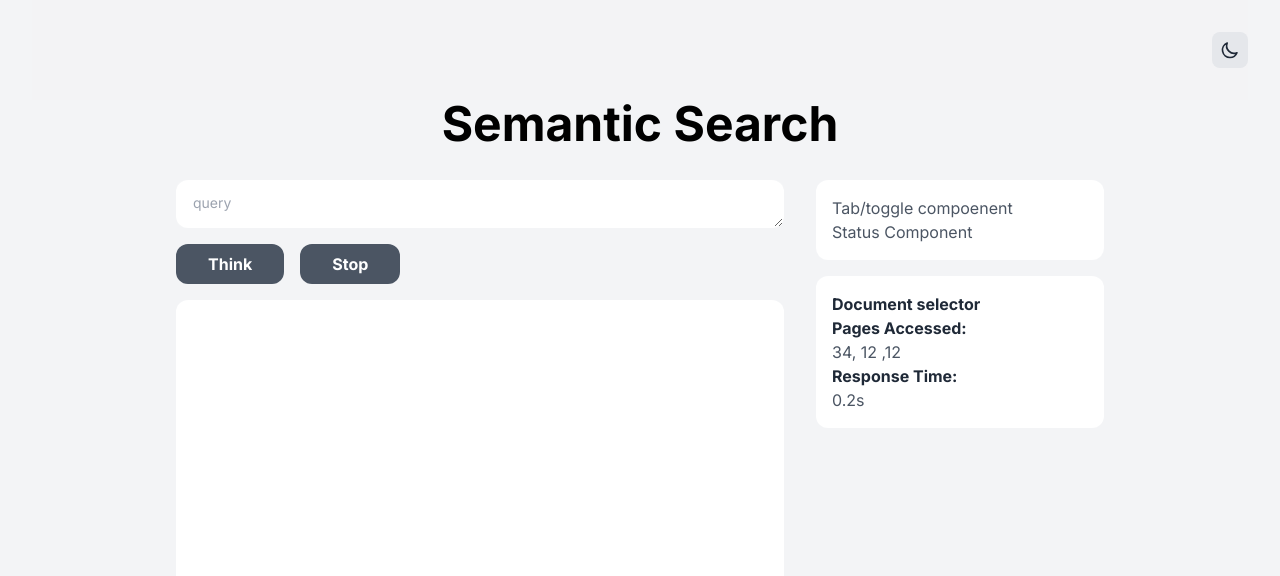
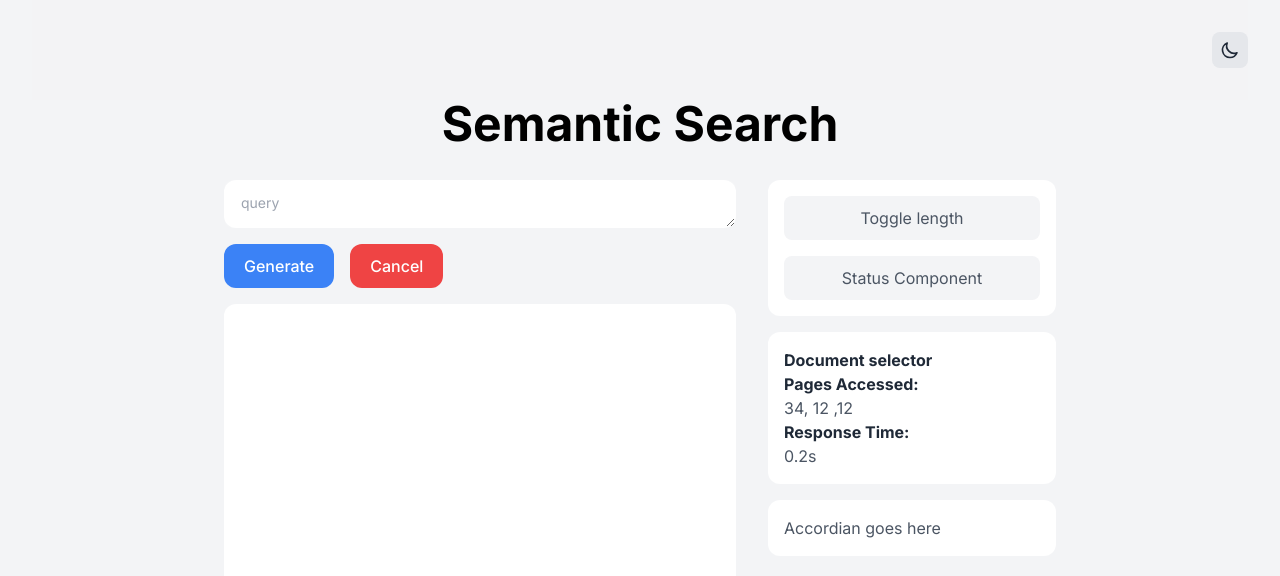
Before and after one commit to beverm2391/semantic-search-frontend-v2, a Next.js app: page / in a window 1280 px wide. Shown: the top 576 px of the page. Built offline with nearby package versions, Linux system fonts and the light colour scheme.

Commit message:
layout done

```diff
--- a/components/UI.js
+++ b/components/UI.js
@@ -17,11 +17,11 @@ export default function UI() {
                     />
                 </div>
                 <div className='buttons-container'>
-                    <Button className='bg-gray-600 text-white dark:bg-gray-400 dark:text-black font-bold py-2 px-8 rounded-xl hover:scale-[1.01] hover:bg-gray-500 mr-4'>
-                        Think
+                    <Button className='bg-blue-500 text-white font-medium py-[10px] px-[20px] rounded-xl hover:scale-[1.01] hover:bg-blue-400 mr-4'>
+                        Generate
                     </Button>
-                    <Button className='bg-gray-600 text-white dark:bg-gray-400 dark:text-black font-bold py-2 px-8 rounded-xl hover:scale-[1.01] hover:bg-gray-500 mr-4'>
-                        Stop
+                    <Button className='bg-red-500 text-white font-medium py-[10px] px-[20px] rounded-xl hover:scale-[1.01] hover:bg-red-400 mr-4'>
+                        Cancel
                     </Button>
                 </div>
                 <div className='output-container'>
@@ -29,9 +29,13 @@ export default function UI() {
                 </div>
             </div>
             <div className='col2 text-gray-600 dark:text-gray-400'>
-                <div className='settings-container'>
-                    <p>Tab/toggle compoenent</p>
-                    <p>Status Component</p>
+                <div className='settings-container flex flex-col'>
+                    <div className='flex justify-center items-center bg-gray-100 py-[10px] px-2 rounded-lg mb-4'>
+                        <p>Toggle length</p>
+                    </div>
+                    <div className='flex justify-center items-center bg-gray-100 py-[10px] px-2 rounded-lg'>
+                        <p>Status Component</p>
+                    </div>
                 </div>
                 <div className='stats-container'>
                     <h3 className='font-bold text-gray-800 dark:text-gray-200'>
@@ -42,6 +46,9 @@ export default function UI() {
                     <h3 className='font-bold text-gray-800 dark:text-gray-200'>Response Time:</h3>
                     <p>0.2s</p>
                 </div>
+                <div className='instructions-container'>
+                    <p>Accordian goes here</p>
+                </div>
             </div>
         </div>
     )
--- a/styles/globals.css
+++ b/styles/globals.css
@@ -76,7 +76,7 @@ a {
   gap: 1rem;
   height: 100%;
   width: 100%;
-  max-width: 38rem;
+  max-width: 32rem;
 }
 
 .col2 {
@@ -93,7 +93,7 @@ a {
   }
 }
 
-.input-container, .output-container, .settings-container, .stats-container {
+.input-container, .output-container, .settings-container, .stats-container, .instructions-container {
   @apply bg-white dark:bg-gray-800 rounded-xl;
 }
 
@@ -132,3 +132,11 @@ a {
   white-space: pre-wrap;
   overflow-wrap: break-word;
 }
+
+.instructions-container {
+  @apply p-4;
+  width: 100%;
+  overflow: hidden;
+  white-space: pre-wrap;
+  overflow-wrap: break-word;
+}
```
